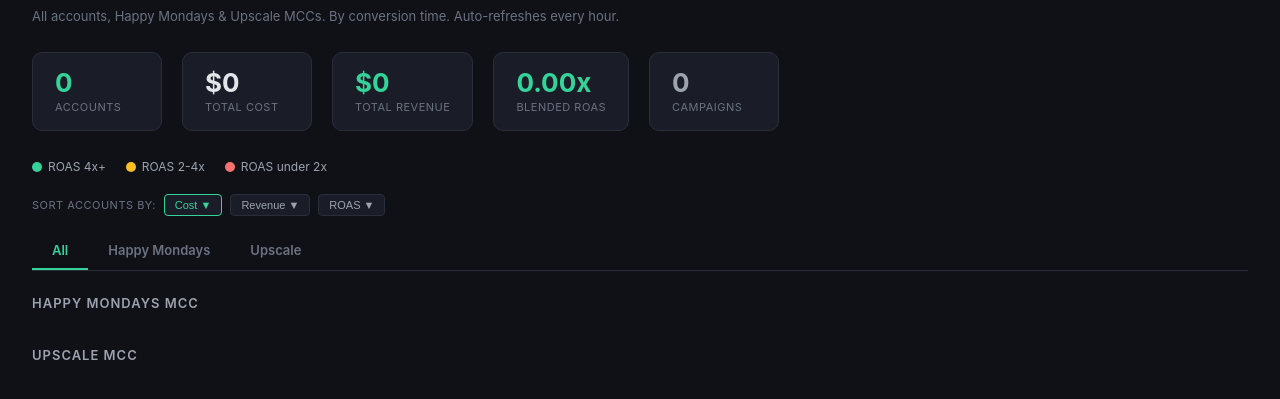
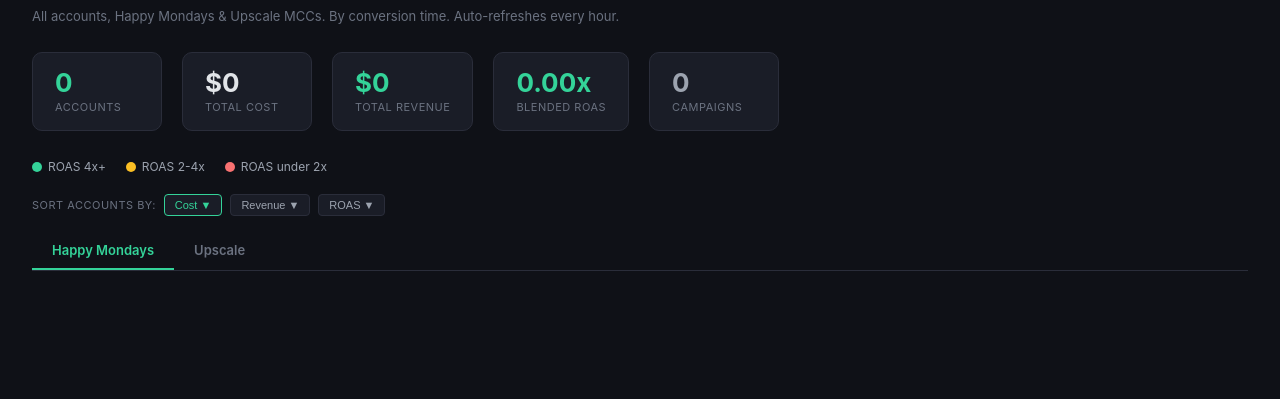
Before and after one commit to dingospo1/ads-dashboard, a Flask app: page / in a window 1280 px wide. Shown: the part 53-452 px from the top of the page. Run offline with Flask 3, Linux system fonts and the light colour scheme.

Commit message:
Remove All tab, default to Happy Mondays as first tab
Co-Authored-By: Claude Opus 4.6 <noreply@anthropic.com>

```diff
--- a/templates/dashboard.html
+++ b/templates/dashboard.html
@@ -143,18 +143,11 @@
 <div class="compare-loading" id="compare-loading" style="display:none">Loading comparison data...</div>
 
 <div class="tab-bar">
-  <div class="tab active" data-tab="all" onclick="switchTab('all')">All</div>
-  <div class="tab" data-tab="happy" onclick="switchTab('happy')">Happy Mondays</div>
+  <div class="tab active" data-tab="happy" onclick="switchTab('happy')">Happy Mondays</div>
   <div class="tab" data-tab="upscale" onclick="switchTab('upscale')">Upscale</div>
 </div>
 
-<div class="tab-content active" id="tab-all">
-  <div class="mcc-label">Happy Mondays MCC</div>
-  <div class="grid" id="happy-all"></div>
-  <div class="mcc-label">Upscale MCC</div>
-  <div class="grid" id="upscale-all"></div>
-</div>
-<div class="tab-content" id="tab-happy">
+<div class="tab-content active" id="tab-happy">
   <div class="grid" id="happy-tab"></div>
 </div>
 <div class="tab-content" id="tab-upscale">
@@ -168,7 +161,7 @@ const currentDays = {{ current_days }};
 let happyAccounts = JSON.parse(JSON.stringify(data.happy || []));
 let upscaleAccounts = JSON.parse(JSON.stringify(data.upscale || []));
 let compareData = null;
-let activeTab = 'all';
+let activeTab = 'happy';
 
 function fmt(n) { return '$' + n.toLocaleString('en-US', {maximumFractionDigits: 0}); }
 function fmtDec(n) { return '$' + n.toLocaleString('en-US', {minimumFractionDigits: 2, maximumFractionDigits: 2}); }
@@ -370,9 +363,8 @@ function switchTab(tab) {
 
 function updateSummary() {
   let accs;
-  if (activeTab === 'happy') accs = happyAccounts;
-  else if (activeTab === 'upscale') accs = upscaleAccounts;
-  else accs = happyAccounts.concat(upscaleAccounts);
+  if (activeTab === 'upscale') accs = upscaleAccounts;
+  else accs = happyAccounts;
 
   const tc = accs.reduce((s, a) => s + a.totalCost, 0);
   const tr = accs.reduce((s, a) => s + a.totalRevenue, 0);
@@ -387,9 +379,8 @@ function updateSummary() {
   // Update comparison deltas for active tab
   if (compareData) {
     let cmpAccs;
-    if (activeTab === 'happy') cmpAccs = compareData.happy || [];
-    else if (activeTab === 'upscale') cmpAccs = compareData.upscale || [];
-    else cmpAccs = (compareData.happy || []).concat(compareData.upscale || []);
+    if (activeTab === 'upscale') cmpAccs = compareData.upscale || [];
+    else cmpAccs = compareData.happy || [];
 
     const cmpCost = cmpAccs.reduce((s, a) => s + a.totalCost, 0);
     const cmpRev = cmpAccs.reduce((s, a) => s + a.totalRevenue, 0);
@@ -406,13 +397,8 @@ function updateSummary() {
 }
 
 function renderAll() {
-  const hHtml = happyAccounts.map(a => renderCard(a, 'happy')).join('');
-  const uHtml = upscaleAccounts.map(a => renderCard(a, 'upscale')).join('');
-
-  document.getElementById('happy-all').innerHTML = hHtml;
-  document.getElementById('upscale-all').innerHTML = uHtml;
-  document.getElementById('happy-tab').innerHTML = hHtml;
-  document.getElementById('upscale-tab').innerHTML = uHtml;
+  document.getElementById('happy-tab').innerHTML = happyAccounts.map(a => renderCard(a, 'happy')).join('');
+  document.getElementById('upscale-tab').innerHTML = upscaleAccounts.map(a => renderCard(a, 'upscale')).join('');
   updateSummary();
 }
 
```
